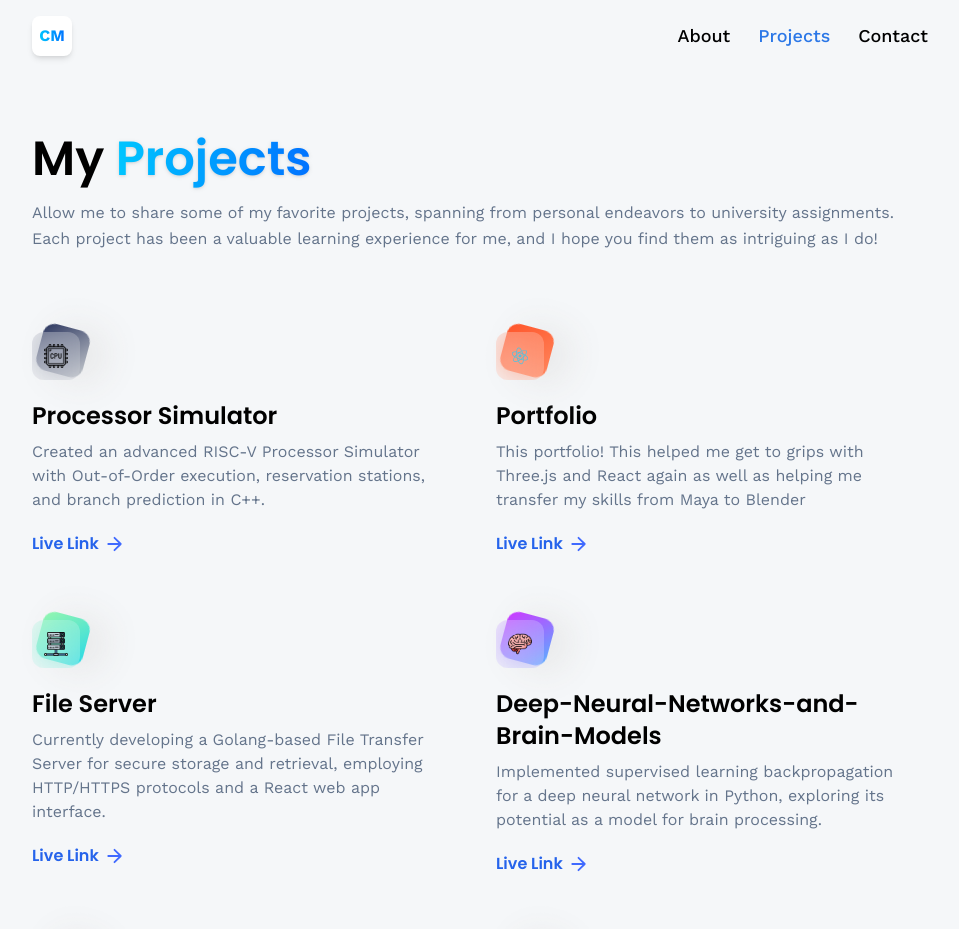
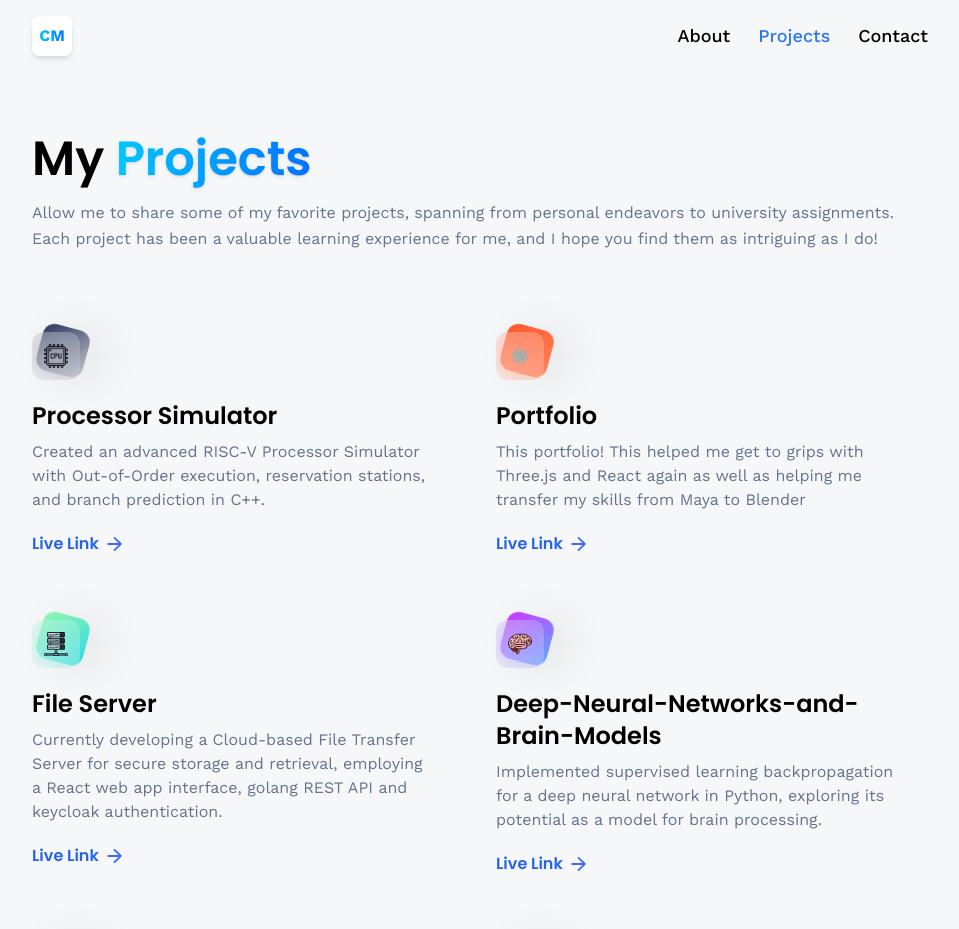
Before and after one commit to CMullaney01/Portfolio, a React (Vite) app: page /projects in a window 1280 px wide. Shown: the top 929 px of the page, without its empty margins (160-1119 px from the left). Built offline with nearby package versions, Linux system fonts and the light colour scheme.

Commit message:
Updated File Server project link

```diff
--- a/src/constants/index.js
+++ b/src/constants/index.js
@@ -118,12 +118,12 @@ export const socialLinks = [
     {
         name: 'GitHub',
         iconUrl: github,
-        link: 'https://github.com/YourGitHubUsername',
+        link: 'https://github.com/CMullaney01?tab=repositories',
     },
     {
         name: 'LinkedIn',
         iconUrl: linkedin,
-        link: 'https://www.linkedin.com/in/YourLinkedInUsername',
+        link: 'https://www.linkedin.com/in/conor-mullaney01/',
     }
 ];
 
@@ -146,8 +146,8 @@ export const projects = [
         iconUrl: server,
         theme: 'btn-back-green',
         name: 'File Server',
-        description: 'Currently developing a Golang-based File Transfer Server for secure storage and retrieval, employing HTTP/HTTPS protocols and a React web app interface.',
-        link: 'https://github.com/CMullaney01/FileServer',
+        description: 'Currently developing a Cloud-based File Transfer Server for secure storage and retrieval, employing a React web app interface, golang REST API and keycloak authentication.',
+        link: 'https://github.com/CMullaney01/Cloud_FileServer',
     },
     {
         iconUrl: brain,
```
